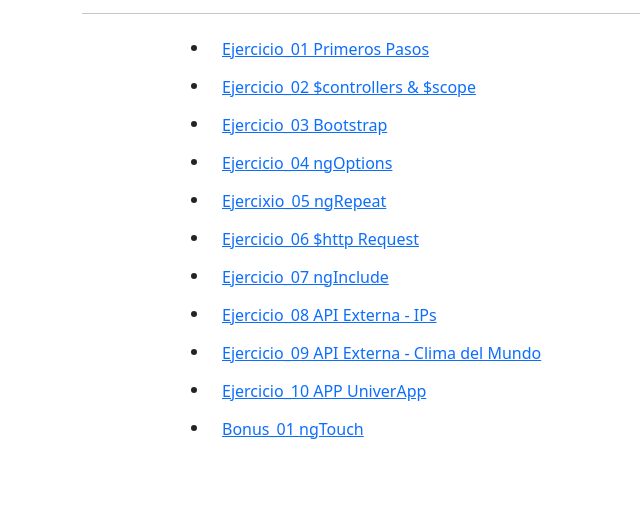
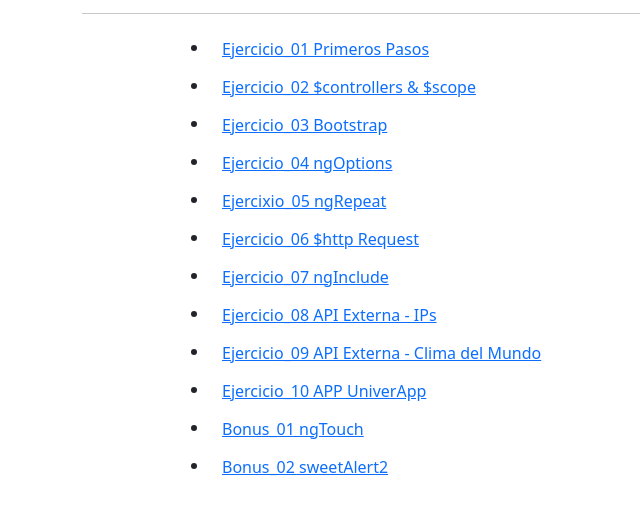
Before and after one commit to mauroviveros/course_AngularJS, a website: page index.html in a window 1280 px wide. Shown: the part 88-602 px from the top of the page, without its empty margins (0-640 px from the left). Drawn offline with nearby package versions, Linux system fonts and the light colour scheme.

Commit message:
fix:Se agrega link a bonus02"

```diff
--- a/index.html
+++ b/index.html
@@ -22,7 +22,8 @@
                 { nombre: "Ejercicio_08 API Externa - IPs", url: "./Ejercicio_08" },
                 { nombre: "Ejercicio_09 API Externa - Clima del Mundo", url: "./Ejercicio_09" },
                 { nombre: "Ejercicio_10 APP UniverApp", url: "./Ejercicio_10" },
-                { nombre: "Bonus_01 ngTouch", url: "./Ejercicio_Bonus_01" }
+                { nombre: "Bonus_01 ngTouch", url: "./Ejercicio_Bonus_01" },
+                { nombre: "Bonus_02 sweetAlert2", url: "./Ejercicio_Bonus_02" }
             ]
         }]);
     </script>
```
